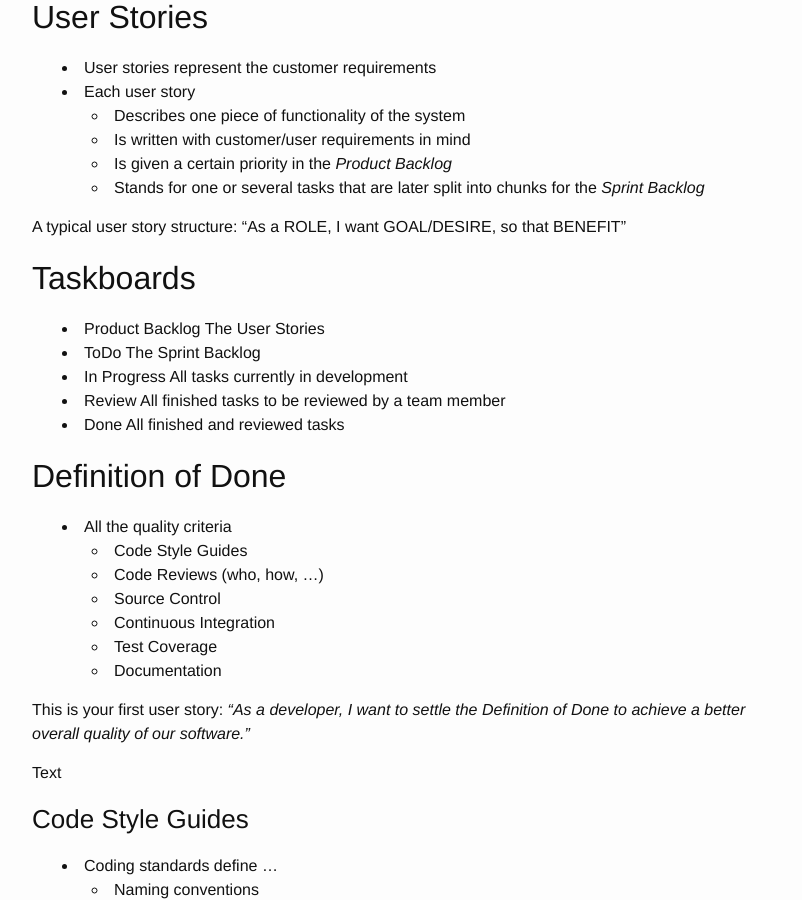
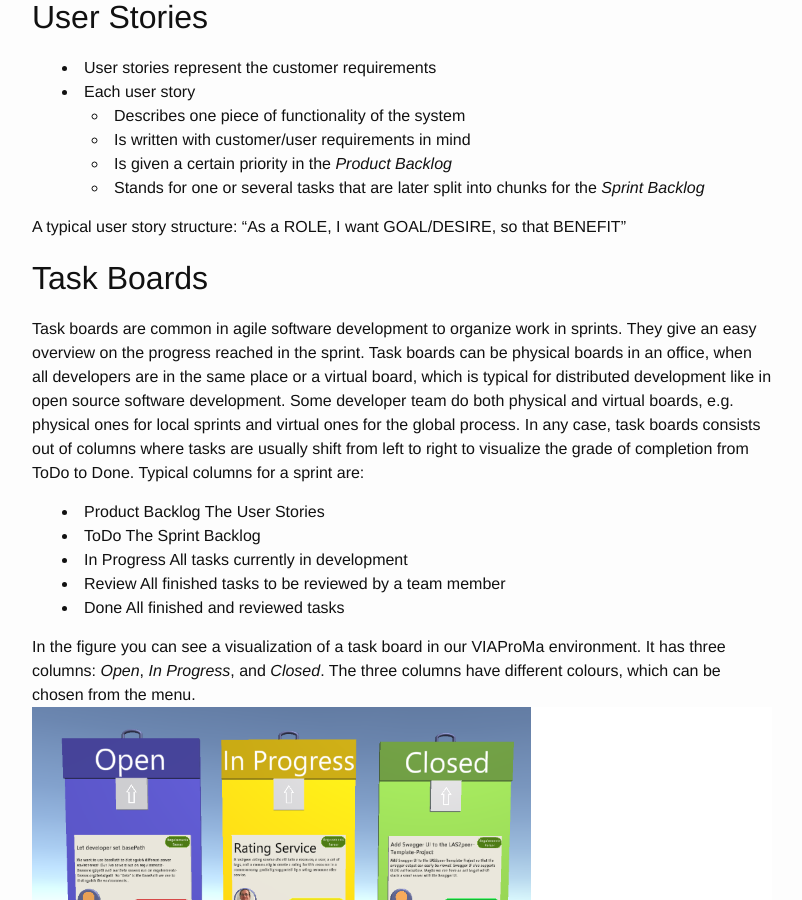
Before and after one commit to klamma/ar-for-eu-book, a Jekyll site: the page built from _pages/chapters/apm.md, in a window 1280 px wide and 900 px high, scrolled down 2652 px. Shown: the whole window, without its empty margins (238-1040 px from the left). Built offline with Jekyll 4.4.1, drawn with Linux system fonts in a browser that asks for light colours; nearby versions of some CDN libraries; some of the changed text lies outside the part shown.

Commit message:
added to task boards

```diff
--- a/_pages/chapters/apm.md
+++ b/_pages/chapters/apm.md
@@ -114,7 +114,17 @@ Official documentation in [https://scrumguides.org/](https://scrumguides.org/)
 
 A typical user story structure: "As a ROLE, I want GOAL/DESIRE, so that BENEFIT"
 
-## Taskboards
+## Task Boards
+
+Task boards are common in agile software development to organize work in sprints.
+They give an easy overview on the progress reached in the sprint.
+Task boards can be physical boards in an office,
+when all developers are in the same place or a virtual board, which is typical for distributed development like in open source software
+development.
+Some developer team do both physical and virtual boards, e.g. physical ones for local sprints and virtual ones for
+the global process. In any case, task boards consists out of columns where tasks are usually shift from left to right
+to visualize the grade of completion from ToDo to Done.
+Typical columns for a sprint are:
 
 - Product Backlog
   The User Stories
@@ -127,6 +137,9 @@ A typical user story structure: "As a ROLE, I want GOAL/DESIRE, so that BENEFIT"
 - Done
   All finished and reviewed tasks
 
+In the figure you can see a visualization of a task board in our VIAProMa environment. It has three columns: *Open*, *In Progress*,
+and *Closed*. The three columns have different colours, which can be chosen from the menu.
+  ![VIAProMa Board]({{pathToRoot}}/assets/figures/apm/viaproma_kanban.png)
 ## Definition of Done
 
 - All the quality criteria
```
Also changed, not shown: other parts of _pages/chapters/apm.md (+1 -1 lines), assets/figures/apm/viaproma_kanban.png (added).
